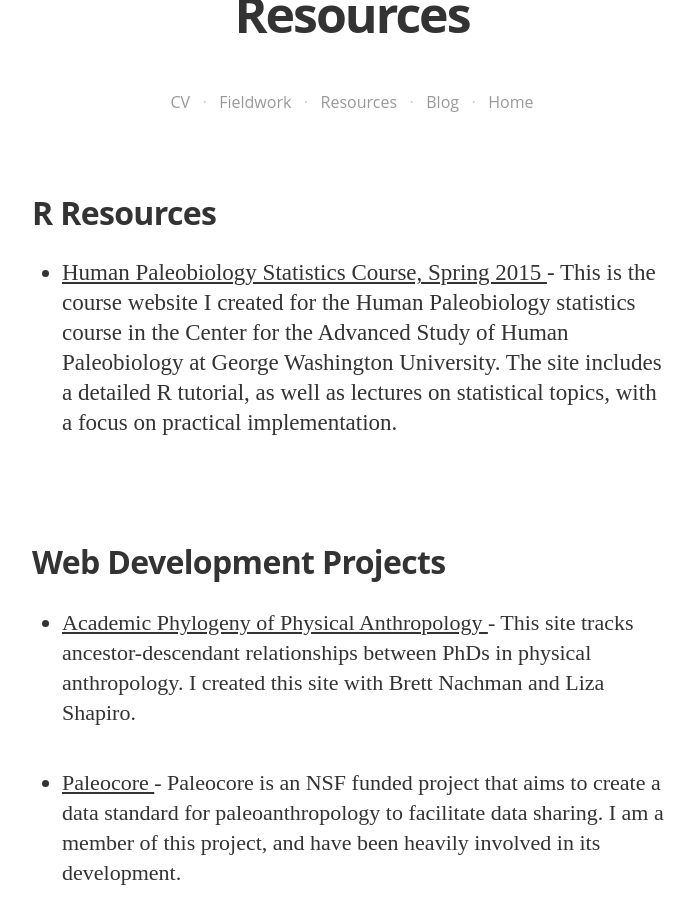
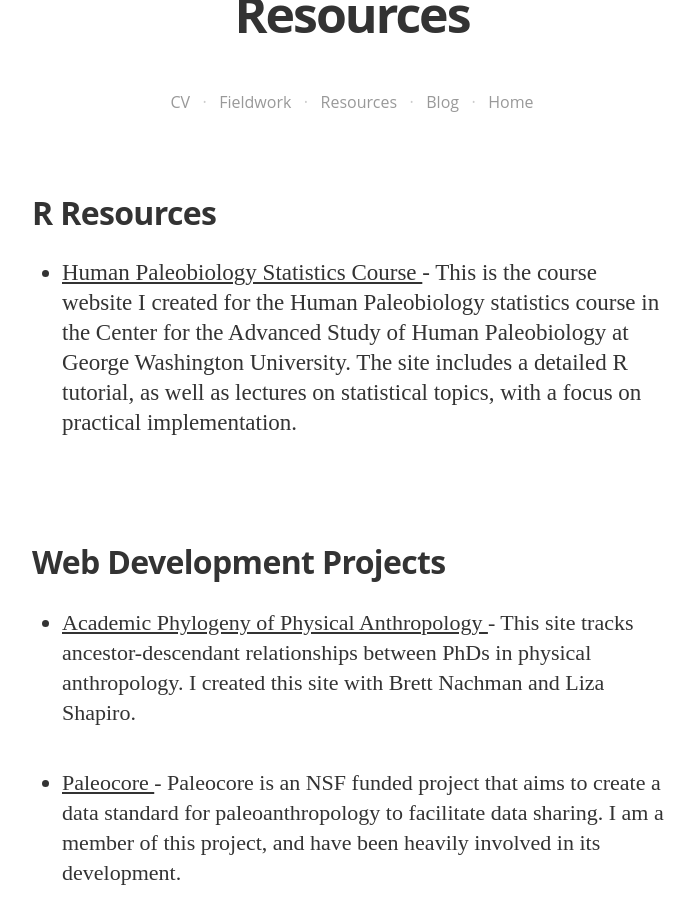
Before and after one commit to wabarr/personal, a Jekyll site: the page built from resources.md, in a window 1280 px wide and 900 px high, scrolled down 545 px. Shown: the whole window, without its empty margins (288-983 px from the left). Built offline with Jekyll 4.4.1, drawn with Linux system fonts in a browser that asks for light colours; nearby versions of some CDN libraries; some web fonts are replaced.

Commit message:
update link for hompal course

```diff
--- a/_data/links.yaml
+++ b/_data/links.yaml
@@ -1,5 +1,5 @@
 rcourses:
-    - display: Human Paleobiology Statistics Course, Spring 2015
+    - display: Human Paleobiology Statistics Course
       url: http://hompal-stats.wabarr.com
       description: This is the course website I created for the Human Paleobiology statistics course in the Center for the Advanced Study of Human Paleobiology at George Washington University. The site includes a detailed R tutorial, as well as lectures on statistical topics, with a focus on practical implementation.
 
```
